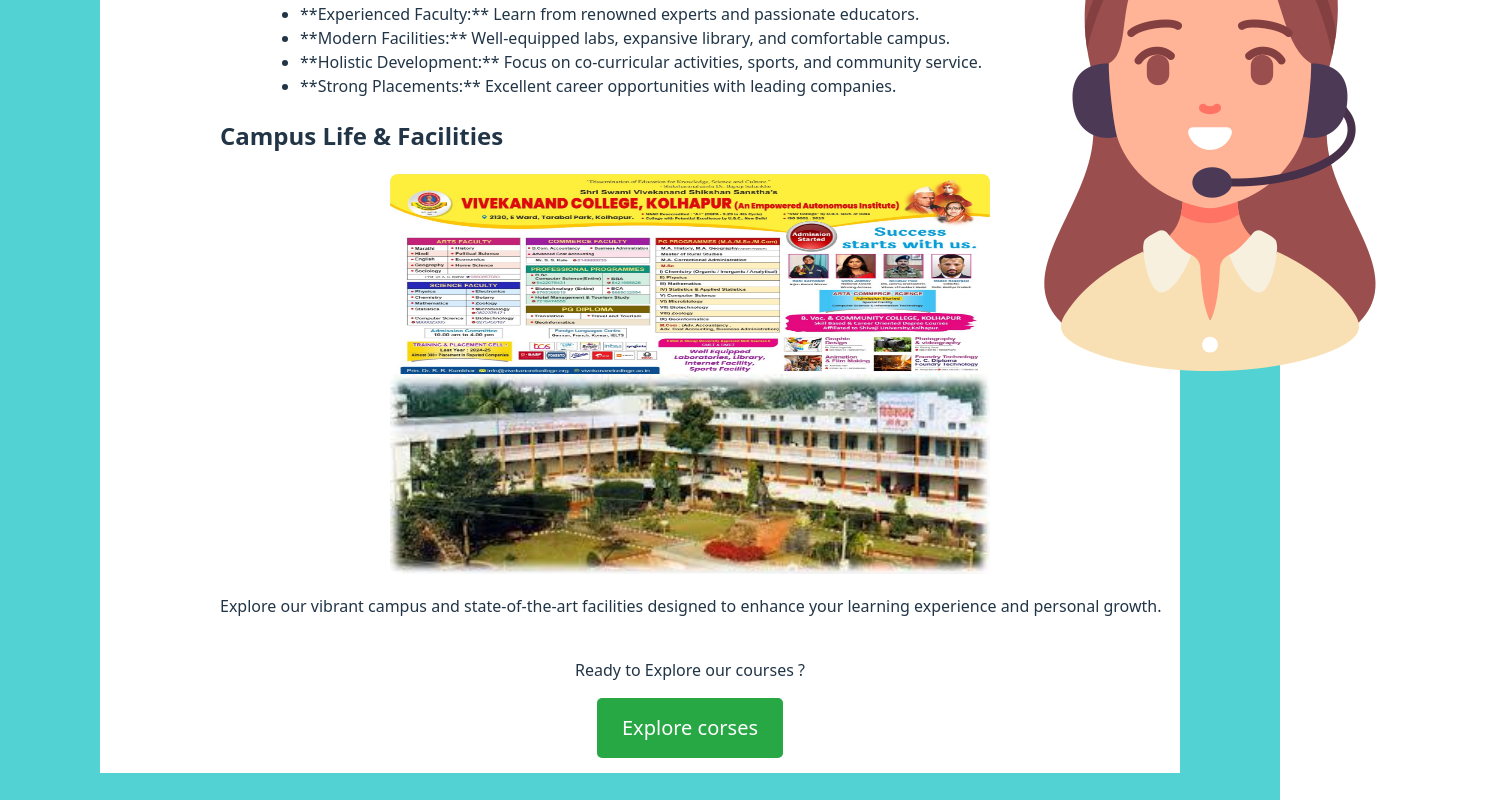
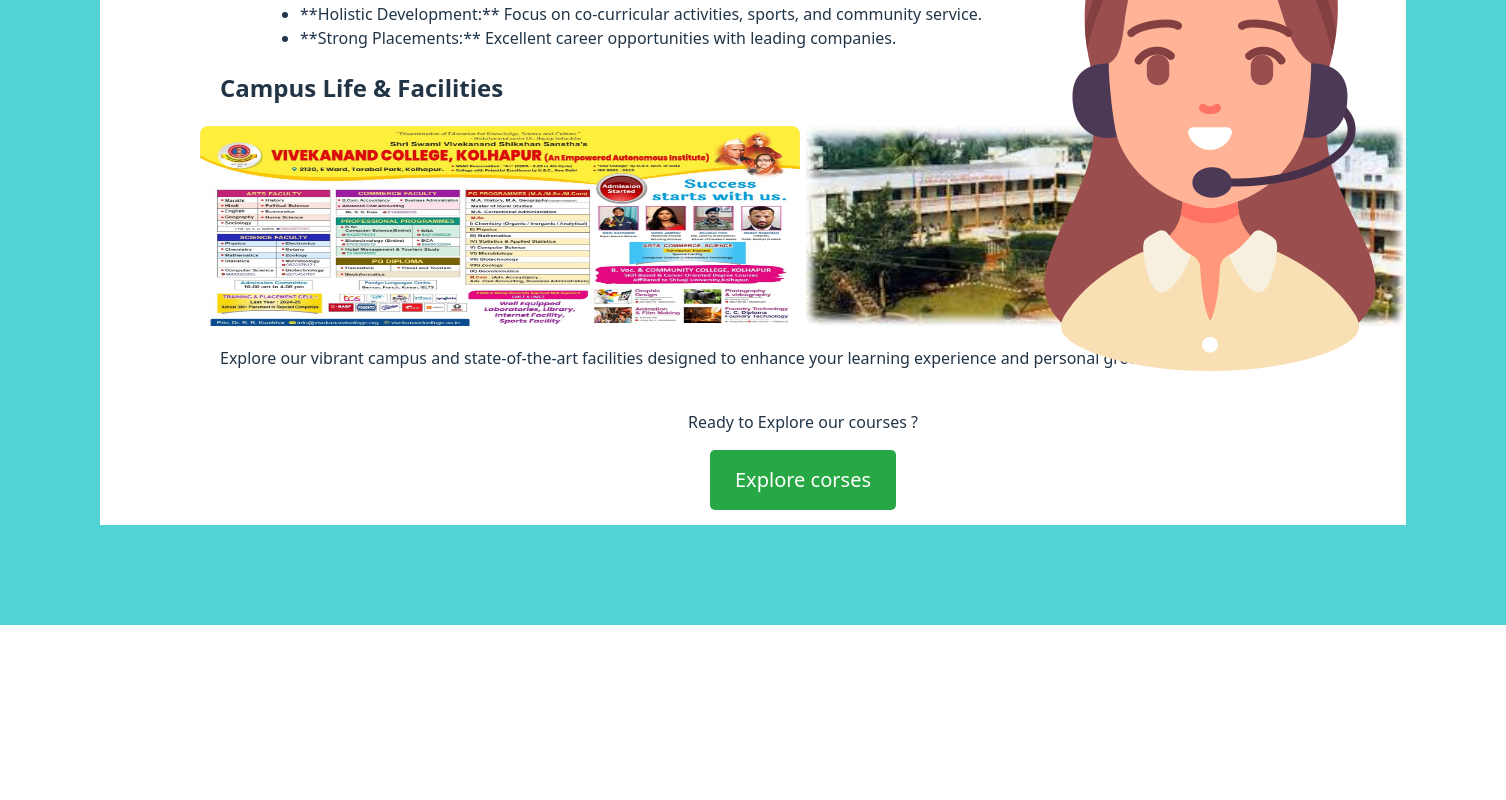
Before and after one commit to bhakti-patil25/demo2, a React (Vite) app: page / in a window 1280 px wide. Shown: the part 820-1620 px from the top of the page, 1506 px wide, since content can reach past the window. After the commit the page ends 1445 px from the top, so only its background shows below. Built offline with nearby package versions, Linux system fonts and the light colour scheme.

Commit message:
second commit

```diff
--- a/src/pages/Style.css
+++ b/src/pages/Style.css
@@ -63,9 +63,8 @@
     margin-top: 20px;
     margin-bottom: 20px;
     display: flex;
-    flex-wrap: wrap;
-    justify-content:space-around;
-
+    flex-direction: row;
+    gap:6px;
 }
 
 .align{
```
